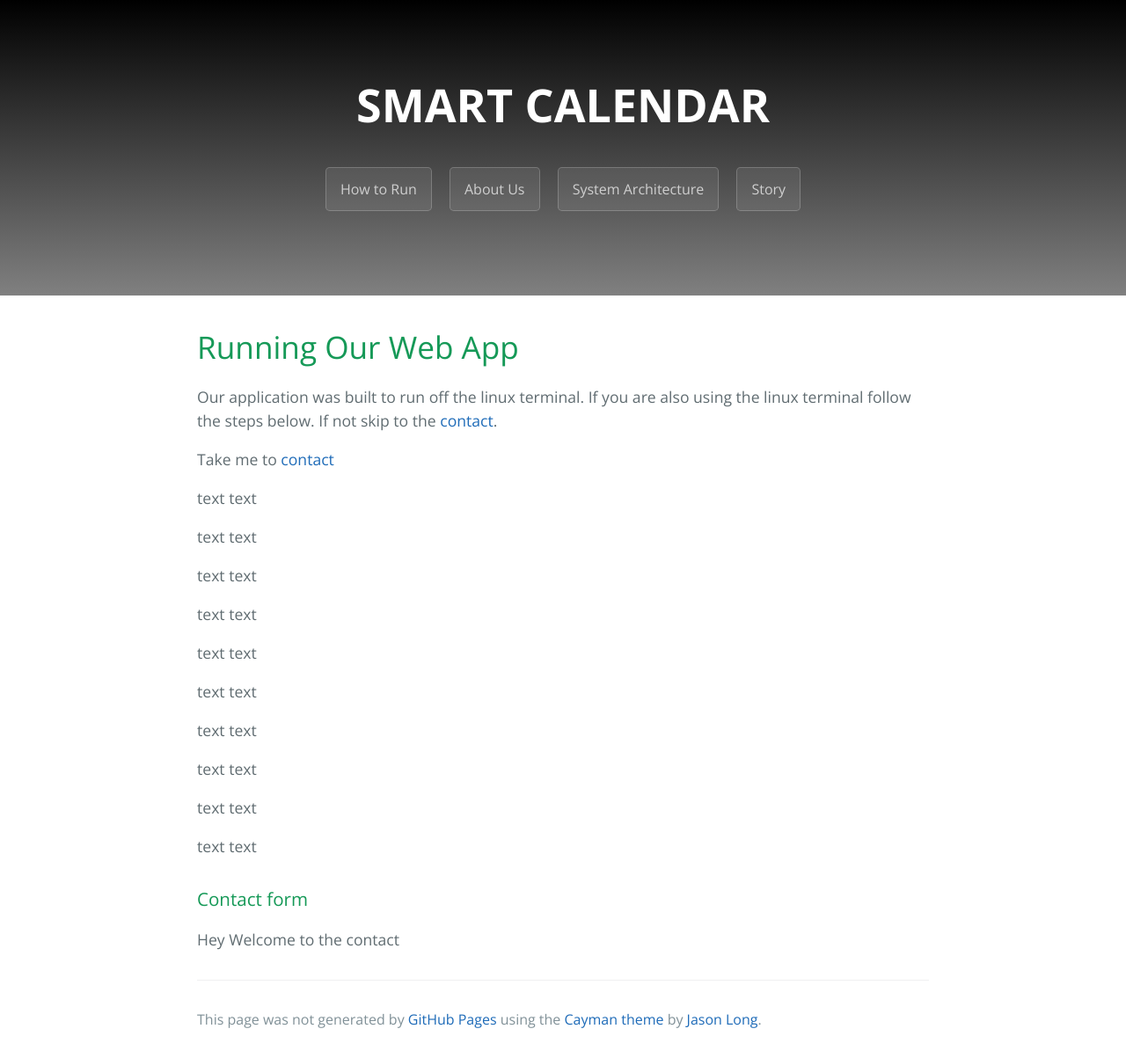
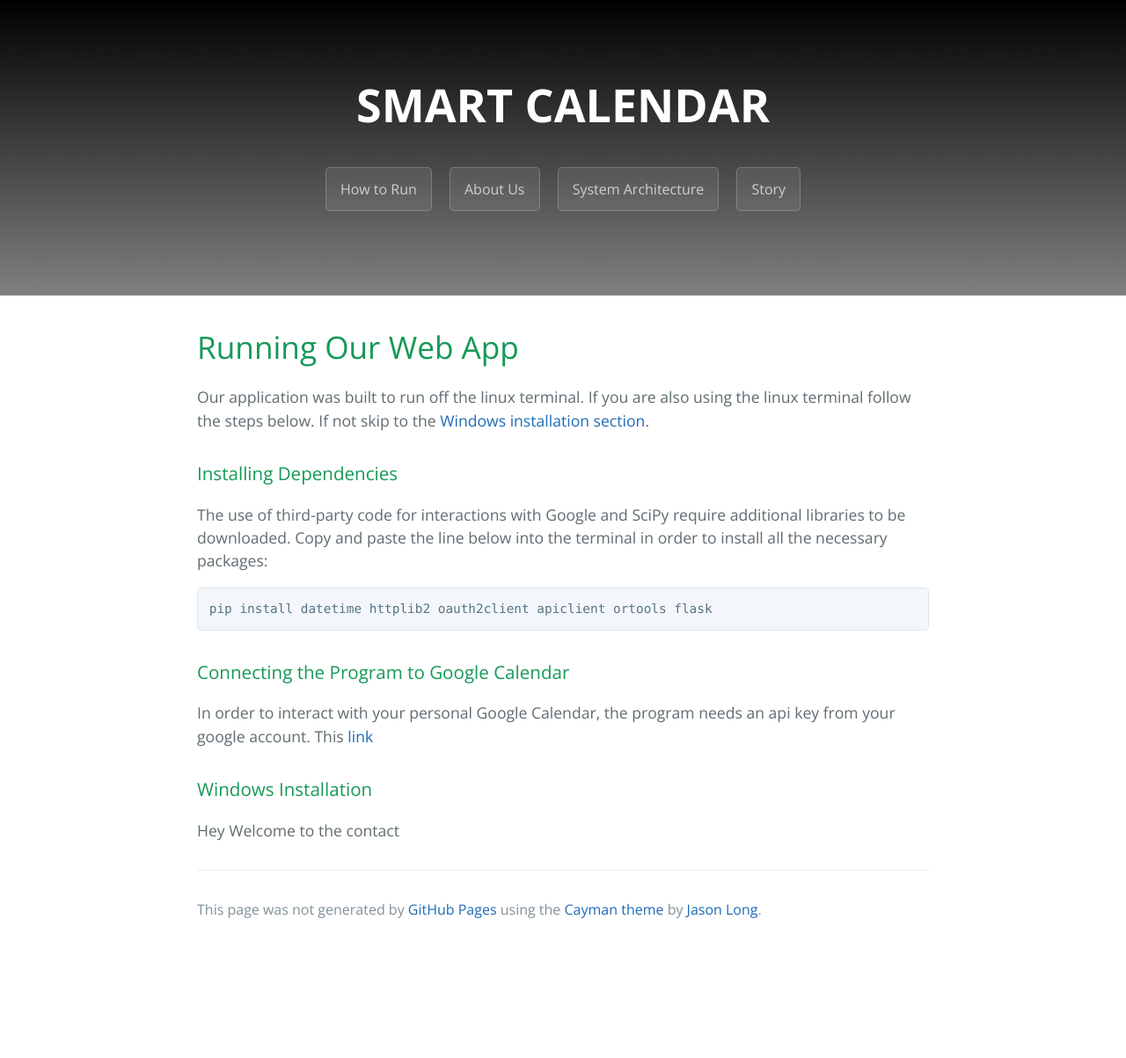
Before and after one commit to jsieving/smart-calendar, a Jekyll site: the page built from howto.md, in a window 1280 px wide. Shown: the whole page at 88% size. Built offline with Jekyll 4.4.1, drawn with Linux system fonts in a browser that asks for light colours; after the commit the page ends 1078 px from its top, so only the background shows below that.

Commit message:
Update howto.md

````diff
--- a/howto.md
+++ b/howto.md
@@ -4,40 +4,17 @@ layout: template
 filename: howto
 ---
 # Running Our Web App
+Our application was built to run off the linux terminal. If you are also using the linux terminal follow the steps below. If not skip to the [Windows installation section](#contact_form).
 
-Our application was built to run off the linux terminal. If you are also using the linux terminal follow the steps below. If not skip to the [contact](#contact_form).
+### Installing Dependencies
+The use of third-party code for interactions with Google and SciPy require additional libraries to be downloaded. Copy and paste the line below into the terminal in order to install all the necessary packages:
+
+```
+pip install datetime httplib2 oauth2client apiclient ortools flask
+```
+### Connecting the Program to Google Calendar
+In order to interact with your personal Google Calendar, the program needs an api key from your google account. This [link]()
 
 
-Take me to [contact](#contact_form)
-
-text
-text
-
-text
-text
-
-text
-text
-
-text
-text
-
-text
-text
-
-text
-text
-
-text
-text
-
-text
-text
-
-text
-text
-
-text
-text
-### <a id="contact_form"></a>Contact form
+### <a id="contact_form"></a>Windows Installation
 Hey Welcome to the contact
````
